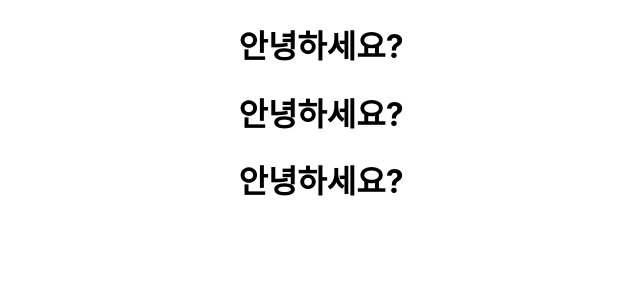
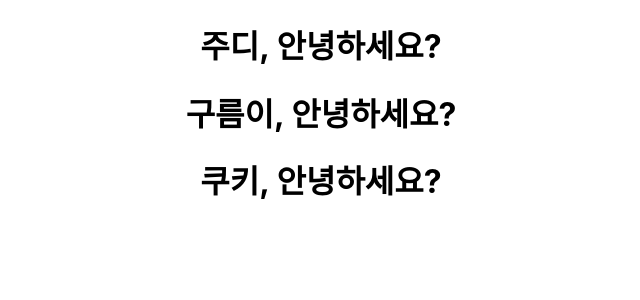
Before and after one commit to osparking/ts_shopping-app, a React (Create React App) app: page / in a window 1280 px wide. Shown: the top 300 px of the page, without its empty margins (319-959 px from the left). Built offline with nearby package versions, Linux system fonts and the light colour scheme.

Commit message:
함수로 인자 전달 - props

```diff
--- a/src/App.tsx
+++ b/src/App.tsx
@@ -12,9 +12,9 @@ const f2 = <T,>(arg: T): T => {
 function App() {
   return (
     <div className="App">
-      <Greeter />
-      <Greeter />
-      <Greeter />
+      <Greeter person="주디"/>
+      <Greeter person="구름이"/>
+      <Greeter person="쿠키"/>
     </div>
   );
 }
--- a/src/components/Greeter.tsx
+++ b/src/components/Greeter.tsx
@@ -1,7 +1,7 @@
 import { JSX } from "react";
 
-function Greeter() : JSX.Element {
-  return <h1>안녕하세요?</h1>;
+function Greeter(props: { person: string }): JSX.Element {
+  return <h1>{props.person}, 안녕하세요?</h1>;
 }
 
 export default Greeter;
```
